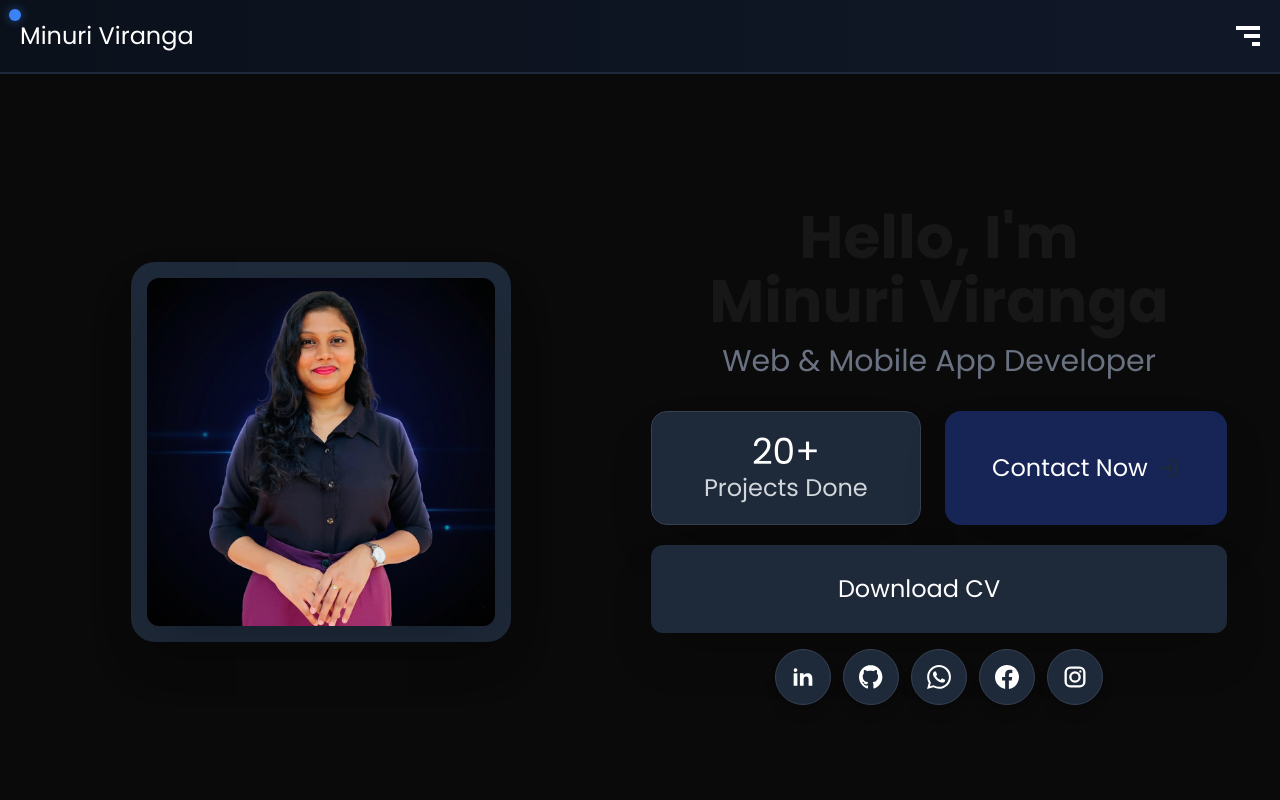
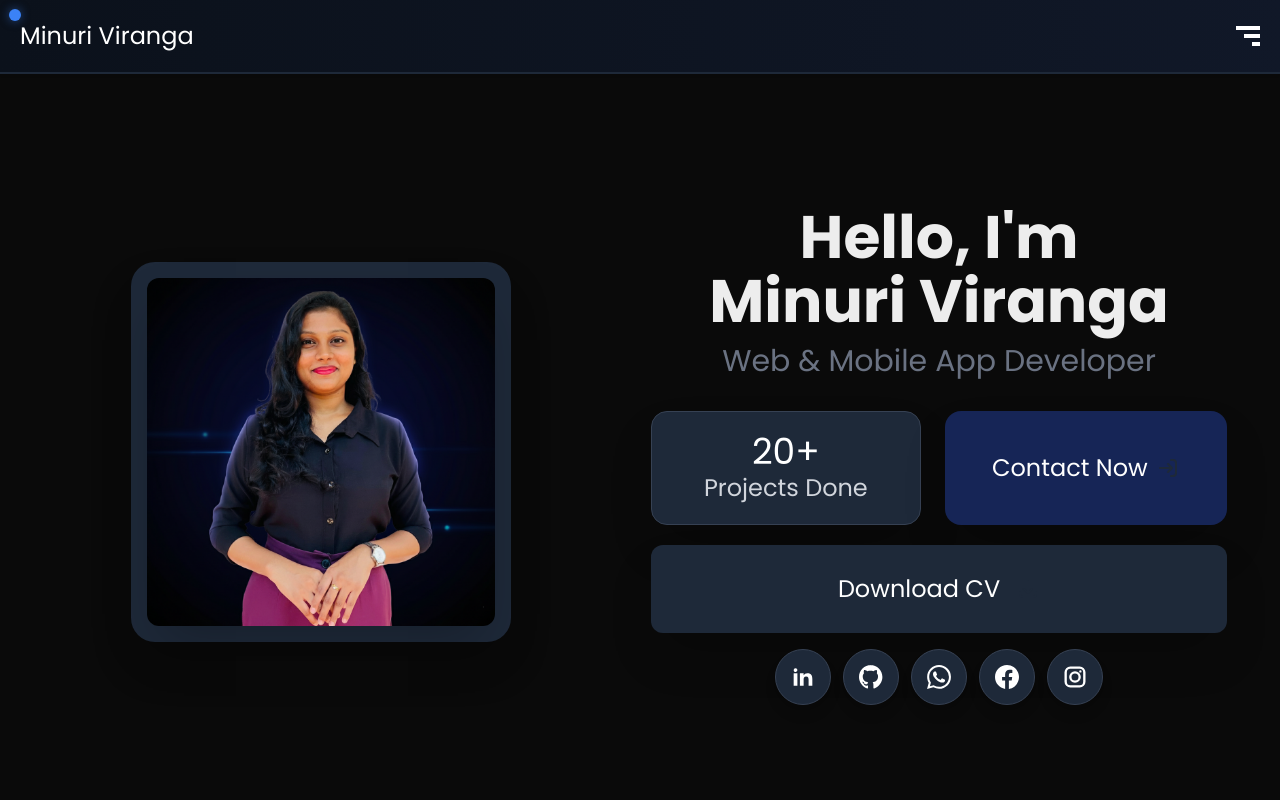
Before and after one commit to minu2003/my-portfolio, a Next.js app: page / in a window 1280 px wide. Shown: the top 800 px of the page. Built offline with nearby package versions, Linux system fonts and the light colour scheme.

Commit message:
Update globals.css

```diff
--- a/app/globals.css
+++ b/app/globals.css
@@ -2,7 +2,7 @@
 
 :root {
   --background: #0a0a0a;
-  --foreground: #171717;
+  --foreground: #ededed;
 }
 
 @theme inline {
@@ -10,12 +10,6 @@
   --color-foreground: var(--foreground);
   --font-sans: var(--font-geist-sans);
   --font-mono: var(--font-geist-mono);
-}
-
-@media (prefers-color-scheme: dark) {
-  :root {
-    --foreground: #ededed;
-  }
 }
 
 body {
```
